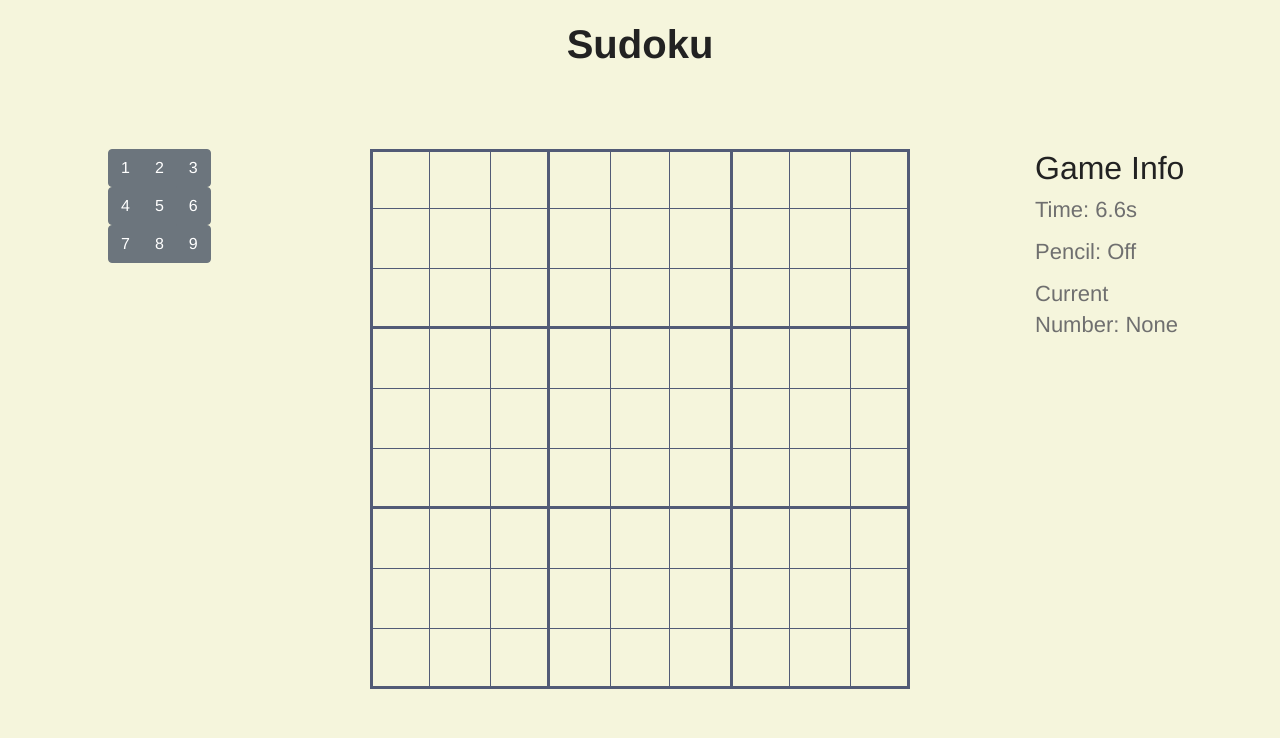
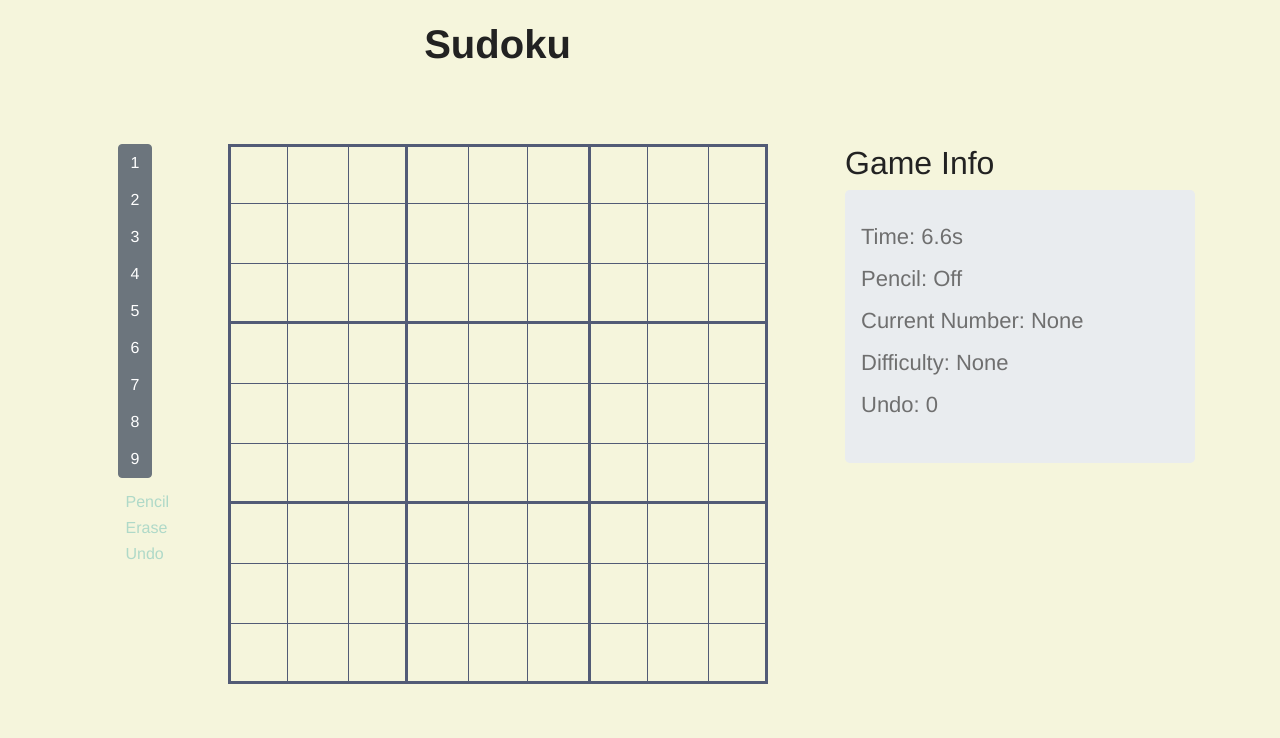
Before and after one commit to larryworm1127/PyBoardGame, a Flask app: page /games/sudoku in a window 1280 px wide. Shown: the top 738 px of the page. Run offline with Flask 2, Linux system fonts and the light colour scheme; some libraries are stand-ins or nearby versions.

Commit message:
reformat game pages, added new features to sudoku

```diff
--- a/board_games/static/css/sudoku.css
+++ b/board_games/static/css/sudoku.css
@@ -117,16 +117,16 @@ a.home:hover {
     color: #000000;
 }
 
-#pencil-toggle {
+#pencil-toggle, #undo, #erase {
     color: #afd9c8;
 }
 
-#pencil-toggle:hover {
+#pencil-toggle:hover, #undo:hover, #erase:hover {
     color: #8cc9b0
 }
 
 .space {
-    margin-top: 15px;
+    margin-top: 10px;
 }
 
 .space-2 {
@@ -149,3 +149,10 @@ p.not-pencil {
     margin-top: 0;
     margin-bottom: 0.5em
 }
+
+.jumbotron {
+    padding: 2rem 1rem;
+    margin-bottom: 2rem;
+    background-color: #e9ecef;
+    border-radius: 0.3rem;
+}
--- a/board_games/static/js/sudoku.js
+++ b/board_games/static/js/sudoku.js
@@ -5,8 +5,10 @@ var game = {
     start: new Date().getTime(),
     time: 0,
     elapsed: '0.0',
-    paused: false
+    paused: false,
+    undo: 0
 };
+
 
 const num_ref = {
     'one': ['<p class="not-pencil">1</p>', '<p class="pencil">1</p>', 1],
@@ -24,6 +26,7 @@ const num_ref = {
 function setNum(id) {
     console.log(id);
     $('#' + id).html(game.currentNumHtml);
+    saveMove(id)
 }
 
 function selectNum(id) {
@@ -51,6 +54,30 @@ function togglePencil() {
     console.log(game.pencil)
 }
 
+function undo(id) {
+    console.log(id);
+
+    if (id !== null) {
+        game.undo++;
+        $('#numUndo').text("Undo: " + game.undo);
+        $('#' + id).html('')
+    }
+}
+
+function saveMove(id) {
+    $(function () {
+        $.getJSON("/games/sudoku/save_move", {id: id})
+    });
+}
+
+function getLastMove() {
+    $(function () {
+        $.getJSON("/games/sudoku/get_move", {}, function (data) {
+            undo(data.result)
+        });
+    });
+}
+
 function timer() {
     game.time += 100;
 
--- a/board_games/static/js/ttt.js
+++ b/board_games/static/js/ttt.js
@@ -154,10 +154,7 @@ function setup() {
         $.getJSON("/games/ttt/setup", {
             human: game.user[1],
             pvp: game.pvp
-        }, function (data) {
-            console.log(data.result)
-        });
-        return false;
+        })
     });
 }
 
--- a/board_games/templates/games/sudoku.html
+++ b/board_games/templates/games/sudoku.html
@@ -6,7 +6,7 @@
   <!-- Bootstrap core stylesheets -->
   <link rel="stylesheet"
         href="{{ url_for('static', filename='bower_components/bootstrap/dist/css/bootstrap.min.css') }}">
-  <!--script src="{{ url_for('static', filename='bower_components/bootstrap/dist/js/bootstrap.min.js') }}"></script-->
+  <script src="{{ url_for('static', filename='bower_components/bootstrap/dist/js/bootstrap.min.js') }}"></script>
 
   <link rel="stylesheet" href="{{ url_for('static', filename='css/sudoku.css') }}">
   <script src="{{ url_for('static', filename='js/sudoku.js') }}"></script>
@@ -16,7 +16,8 @@
 {% block content %}
   <div class="container">
     <div class="row">
-      <div class="col-md-12 text-center">
+      <div class="col-md-1"></div>
+      <div class="col-md-7 text-center">
         <h1>Sudoku</h1>
         <div class="space"></div>
         <a class="home m-3" id="home" href="{{ url_for('index') }}"><i class="fas fa-home fa-2x"></i></a>
@@ -24,40 +25,39 @@
     </div>
 
     <div class="row">
-      <div class="col-md-2">
+      <div class="col-md-1 text-right">
         <div class="space-2"></div>
-        <div class="container" style="width: 90%">
+        <div class="container" style="width: 10%">
           <div class="btn-toolbar" role="toolbar" aria-label="Sudoku numbers">
-            <div class="btn-group mr-2" role="group" aria-label="First group">
+            <div class="btn-group-vertical mr-2" role="group" aria-label="First group">
               <button type="button" id="one" onclick="selectNum(this.id)" class="btn btn-secondary">1</button>
               <button type="button" id="two" onclick="selectNum(this.id)" class="btn btn-secondary">2</button>
               <button type="button" id="three" onclick="selectNum(this.id)" class="btn btn-secondary">3</button>
-            </div>
-          </div>
-          <div class="btn-toolbar" role="toolbar" aria-label="Sudoku numbers">
-            <div class="btn-group mr-2" role="group" aria-label="First group">
               <button type="button" id="four" onclick="selectNum(this.id)" class="btn btn-secondary">4</button>
               <button type="button" id="five" onclick="selectNum(this.id)" class="btn btn-secondary">5</button>
               <button type="button" id="six" onclick="selectNum(this.id)" class="btn btn-secondary">6</button>
-            </div>
-          </div>
-          <div class="btn-toolbar" role="toolbar" aria-label="Sudoku numbers">
-            <div class="btn-group mr-2" role="group" aria-label="First group">
               <button type="button" id="seven" onclick="selectNum(this.id)" class="btn btn-secondary">7</button>
               <button type="button" id="eight" onclick="selectNum(this.id)" class="btn btn-secondary">8</button>
               <button type="button" id="nine" onclick="selectNum(this.id)" class="btn btn-secondary">9</button>
             </div>
           </div>
-        </div>
-        <br>
-        <div class="text-center">
+          <br>
+
           <a class="pencil-toggle" role="button" id="pencil-toggle" onclick="togglePencil()">
-            <i class="fas fa-pencil-alt fa-2x"></i>
+            <i class="fas fa-pencil-alt fa-2x m-1"></i>Pencil
+          </a>
+          <div class="space"></div>
+          <a class="erase" role="button" id="erase" onclick="">
+            <i class="fas fa-eraser fa-2x m-1"></i>Erase
+          </a>
+          <div class="space"></div>
+          <a class="undo" role="button" id="undo" onclick="getLastMove()">
+            <i class="fas fa-undo fa-2x m-1"></i>Undo
           </a>
         </div>
+      </div>
 
-      </div>
-      <div class="col-md-8 text-center">
+      <div class="col-md-7 text-center">
         <div class="game" id="wrapper">
           {% for row in dim %}
             {% for column in dim %}
@@ -67,13 +67,15 @@
         </div>
       </div>
 
-      <div class="col-md-2 text-left">
+      <div class="col-md-4 text-left">
         <div class="space-2"></div>
         <h2>Game Info</h2>
-        <div class="jumbotron-fluid" id="stats">
+        <div class="jumbotron" id="stats">
           <h3 class="subheader" id="time">Time: 0:00</h3>
           <h3 class="subheader" id="pencilOn">Pencil: Off</h3>
           <h3 class="subheader" id="currentNum">Current Number: None</h3>
+          <h3 class="subheader" id="difficulty">Difficulty: None</h3>
+          <h3 class="subheader" id="numUndo">Undo: 0</h3>
         </div>
       </div>
     </div>
--- a/board_games/views/sudoku.py
+++ b/board_games/views/sudoku.py
@@ -6,13 +6,33 @@ Flask "Sudoko" game blueprint
 """
 
 # general imports
-from flask import Blueprint, render_template
+from flask import Blueprint, render_template, request, jsonify
 
 # init blueprint
 bp = Blueprint('sudoku', __name__, url_prefix='/games')
+
+# game variables
+moves = []
 
 
 @bp.route('/sudoku')
 def sudoku():
     dim = ['one', 'two', 'three', 'four', 'five', 'six', 'seven', 'eight', 'nine']
     return render_template('games/sudoku.html', dim=dim)
+
+
+@bp.route('/sudoku/save_move')
+def save_move():
+    cell_id = request.args.get('id', 0, type=str)
+    moves.append(cell_id)
+
+    return jsonify(result=moves)
+
+
+@bp.route('/sudoku/get_move')
+def get_move():
+    if moves:
+        cell_id = moves.pop()
+        return jsonify(result=cell_id)
+
+    return jsonify(result=None)
--- a/package.json
+++ b/package.json
@@ -21,5 +21,6 @@
   "homepage": "https://github.com/larryworm1127/BoardGames#readme",
   "devDependencies": {
     "bower": "^1.8.4"
-  }
+  },
+  "dependencies": {}
 }
```
Also changed, not shown: board_games/static/css/custom_bootstrap.css (deleted, +0 -106 lines), board_games/static/css/ttt.css (+18 -10 lines), board_games/templates/games/tic_tac_toe.html (+14 -10 lines).
